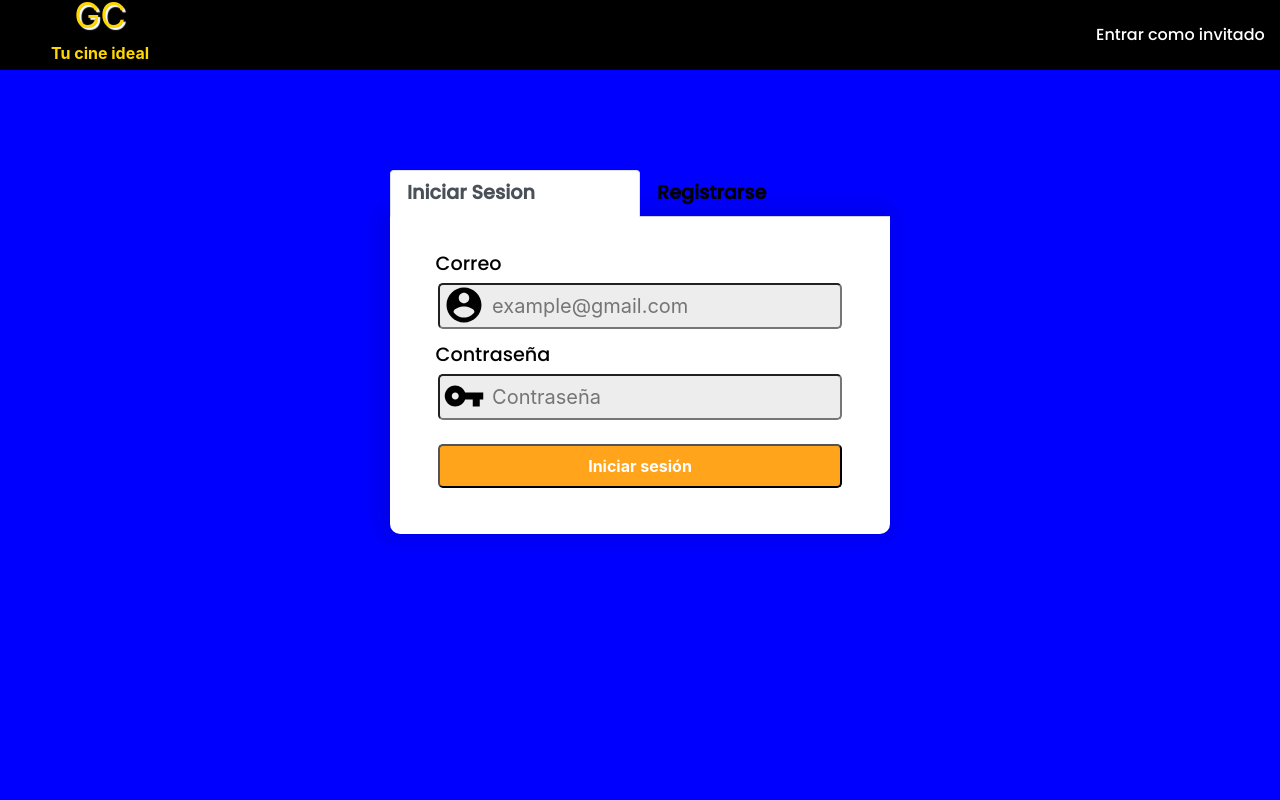
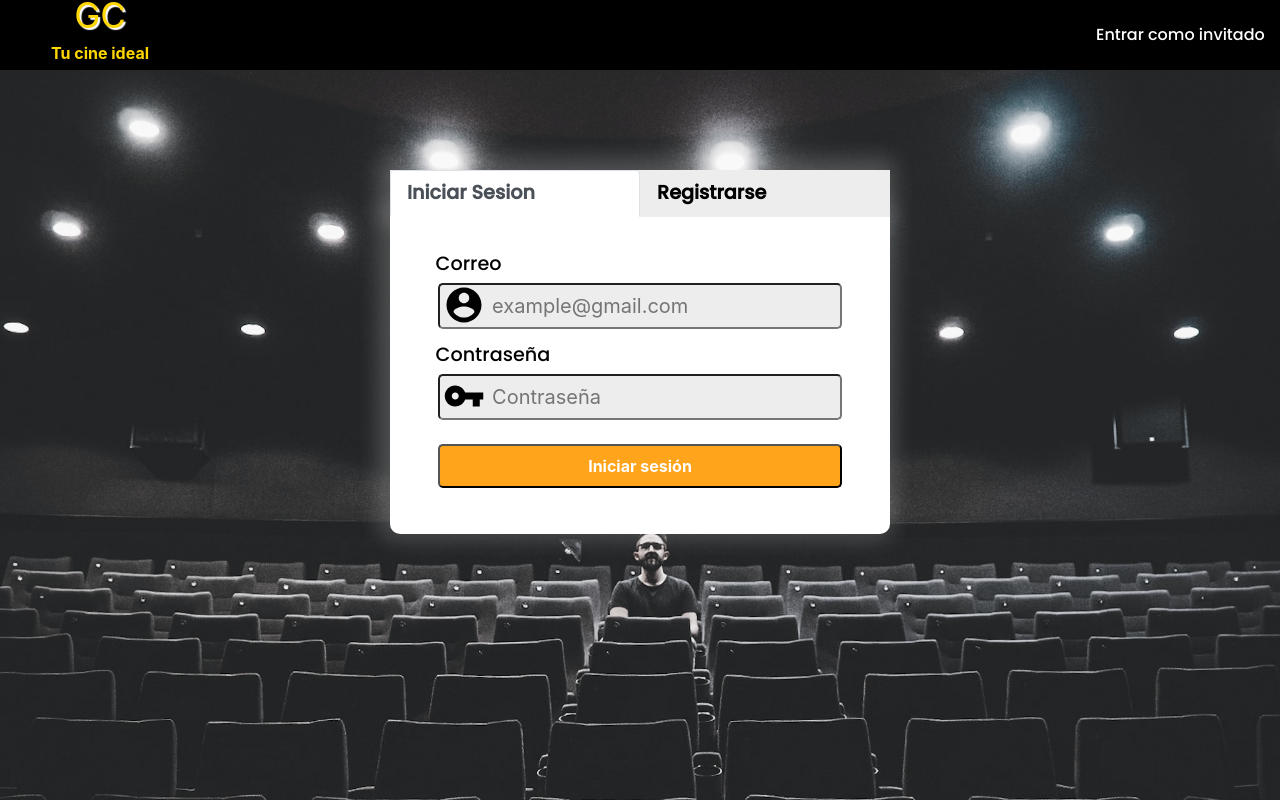
Before and after one commit to CesarVJ/GoldenCine, a PHP site: page / in a window 1280 px wide. Run offline with PHP 8.4, Linux system fonts and the light colour scheme.

Commit message:
Se establecio imagen de fondo a la pagina del login

```diff
--- a/css/estilos1.css
+++ b/css/estilos1.css
@@ -1,12 +1,28 @@
 @import url('https://fonts.googleapis.com/css2?family=Poppins:wght@500&display=swap');
 body{
 	margin:0;
-	padding:0; /*
-	background-image: url("/img/fondo1.jpg");
+	padding:0;
+	height: 100%;
+}
+.fondo{
+	background-image: url(../img/fondo1.jpg);
 	background-repeat: no-repeat;
-	background-size:cover;*/
-	background-color:blue;
+	background-size: cover;
+	background-position: center;
+	height: 100%;
+	position: fixed;
+	left: 0;
+	right: 0;
+	z-index: 1;
+	display: block;
+	filter: grayscale(80%);
+}
 
+.contenido{
+	position: fixed;
+	left: 0;
+	right: 0;
+	z-index: 99900;
 }
 
 header{
@@ -37,6 +53,7 @@ header{
 	width: 500px;
 	margin: 0px auto;
 	margin-top: 100px;
+	box-shadow: -4px -3px 21px 8px rgba(255,255,255,0.2);
 }
 .contenedor{
 	width:500px;
@@ -47,7 +64,7 @@ header{
 	border-bottom-left-radius:10px;
 	border-bottom-right-radius:10px;
 	text-align: center;
-	box-shadow: -4px -3px 21px 8px rgba(0,0,0,0.09);}
+	box-shadow: -4px -3px 21px 8px rgba(255,255,255,0.2);}
 
 .formulario{
 	width:100%;
@@ -124,10 +141,11 @@ p a{
 	font-size: 1.2rem;
 	font-weight: 900;
 	font-family: 'Poppins', 'Lucida Sans', 'Lucida Sans Regular', 'Lucida Grande', 'Lucida Sans Unicode', Geneva, Verdana, sans-serif;
+	background-color: #ededed;
+
 }
 .nav-item > a{
 	color:#000;
-
 }
 
 .nav-item:hover{
--- a/index.php
+++ b/index.php
@@ -4,10 +4,12 @@
 	<title>GoldenCine</title>
 	<meta charset="utf-8">
 	<meta name="viewport" content="width=device-width, user-scalable=no, initial-scale=1.0, maximum-scale=1.0, minimum-scale=1.0">
-	<link rel="stylesheet" href="bootstrap\css\bootstrap.min.css" integrity="sha384-Vkoo8x4CGsO3+Hhxv8T/Q5PaXtkKtu6ug5TOeNV6gBiFeWPGFN9MuhOf23Q9Ifjh" crossorigin="anonymous">
+	<link rel="stylesheet" href="bootstrap\css\bootstrap.min.css" crossorigin="anonymous">
 	<link rel="stylesheet" type="text/css" href="css/estilos1.css">
 </head>
 <body>
+<div class="fondo"></div>
+<div class="contenido">
 	<header>
 		<nav class="menu">
 			<p class="logo grid-element"><span class="span">GC</span><br> <strong>Tu cine ideal</strong></p>
@@ -54,7 +56,9 @@
 </div>
 
 	</div>
-	<script src="https://code.jquery.com/jquery-3.4.1.slim.min.js" integrity="sha384-J6qa4849blE2+poT4WnyKhv5vZF5SrPo0iEjwBvKU7imGFAV0wwj1yYfoRSJoZ+n" crossorigin="anonymous"></script>
-<script src="https://cdn.jsdelivr.net/npm/popper.js@1.16.0/dist/umd/popper.min.js" integrity="sha384-Q6E9RHvbIyZFJoft+2mJbHaEWldlvI9IOYy5n3zV9zzTtmI3UksdQRVvoxMfooAo" crossorigin="anonymous"></script>
-<script src="bootstrap/js/bootstrap.min.js" integrity="sha384-wfSDF2E50Y2D1uUdj0O3uMBJnjuUD4Ih7YwaYd1iqfktj0Uod8GCExl3Og8ifwB6" crossorigin="anonymous"></script></body>
+	</div>
+
+	<script src="https://code.jquery.com/jquery-3.4.1.slim.min.js"></script>
+<script src="https://cdn.jsdelivr.net/npm/popper.js@1.16.0/dist/umd/popper.min.js" ></script>
+<script src="bootstrap/js/bootstrap.min.js"></script></body>
 </html>
```
Also changed, not shown: img/fondo8.jpg (added).
